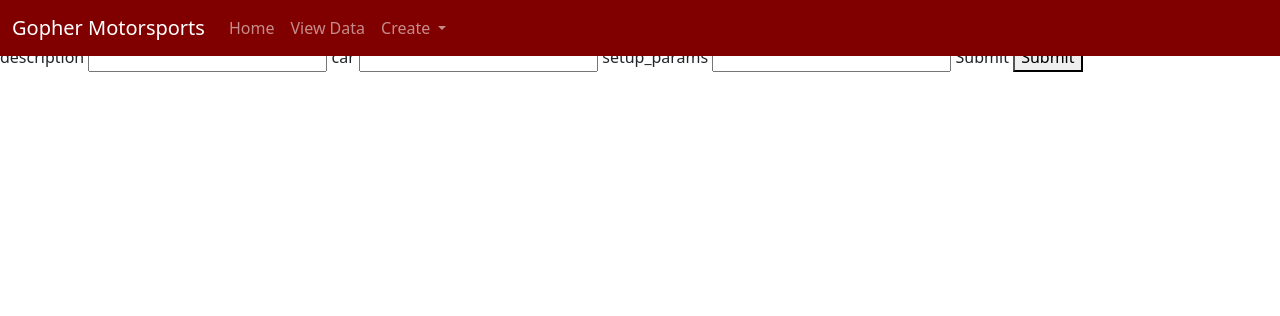
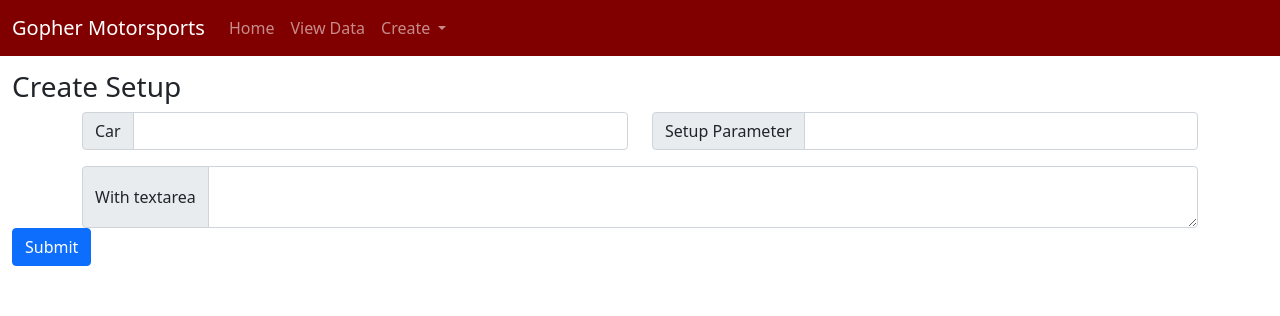
Before and after one commit to gopher-motorsports/vehicle_configuration_tracker, a Django app: page /createSetup/ in a window 1280 px wide. Shown: the top 316 px of the page. Run offline with Django 3.2, Linux system fonts and the light colour scheme.

Commit message:
containerized createsetup

```diff
--- a/vehicle_configuration_tracker/static/css/home.css
+++ b/vehicle_configuration_tracker/static/css/home.css
@@ -1,18 +1,9 @@
-body, html {
-    height: 100%;
-  }
 
 
+body{ padding-top: 70px; }
 
-.body_home {
-
-
-    background-image: url(../images/f1_car.jpg);
-    height: 100%;
-    background-position: center;
-    background-repeat: no-repeat;
-    background-size: cover;
-
-
+.background_image{
+  width: 50%;
+  height: 50%;
 
 }
--- a/vehicle_configuration_tracker/vehicle_config/templates/vehicle_config/createSetup.html
+++ b/vehicle_configuration_tracker/vehicle_config/templates/vehicle_config/createSetup.html
@@ -1,25 +1,55 @@
 {% extends 'vehicle_config/header.html' %}
 {% block content %}
+<div class="container-fluid">
 
 <form action="{% url 'createSetup' %}" method="post">
     {% csrf_token %}
+    <h3>Create Setup</h3>
 
+    <div class="container">
+        <div class="row">
+          <div class="col">
+            <div class="input-group mb-3">
+                <span class="input-group-text">Car</span>
+                <input type="text" class="form-control" name="car">
+              </div>
+            <!-- <label>car</label>
+            <input type="text" name="car"> -->
+          </div>
+          <div class="col">
+            <div class="input-group mb-3">
+                <span class="input-group-text">Setup Parameter</span>
+                <input type="text" class="form-control" name="setup_params">
+              </div>
+            <!-- <label>setup_params</label>
+            <input type="text" name="setup_params"> -->
+          </div>
+        </div>
+        <div class="row">
+          <div class="col">
+            <!-- <label>description</label>
+            <input type="text" name="description" required> -->
+            <div class="input-group">
+                <span class="input-group-text">With textarea</span>
+                <textarea class="form-control" aria-label="With textarea"></textarea>
+              </div>
+          </div>
+        </div>
+      </div>
+      <div class="row">
+        <div class="col">
+            <input class="btn btn-primary" type="submit" value="Submit">
 
-        <div>
-            <h3>Create Setup</h3>
-            <label>description</label>
-            <input type="text" name="description" required>
-            <label>car</label>
-            <input type="text" name="car">
-            <label>setup_params</label>
-            <input type="text" name="setup_params">
-            <label>Submit</label>
-            <button type="submit">Submit</button>
+            <!-- <label>Submit</label>
+            <button type="submit">Submit</button> -->
         </div>
+      </div>
+    </div>
+
     </form>
 
     {{ msg }}
 
-
+</div>
 
 {% endblock %}
--- a/vehicle_configuration_tracker/vehicle_config/templates/vehicle_config/header.html
+++ b/vehicle_configuration_tracker/vehicle_config/templates/vehicle_config/header.html
@@ -8,7 +8,8 @@
 
     <!-- Bootstrap CSS -->
     <link href="https://cdn.jsdelivr.net/npm/bootstrap@5.0.0/dist/css/bootstrap.min.css" rel="stylesheet" integrity="sha384-wEmeIV1mKuiNpC+IOBjI7aAzPcEZeedi5yW5f2yOq55WWLwNGmvvx4Um1vskeMj0" crossorigin="anonymous">
-
+    {% load static %}
+    <link rel="stylesheet" href="{% static 'css/home.css' %}">
 
 
   </head>
@@ -16,10 +17,14 @@
 
     <!-- Navbar -->
     <!--       <nav class="navbar navbar-expand-lg navbar-dark" style="background-color: #800000;">
+
  -->
+
+ <div class = "container-fluid">
  <nav class="navbar fixed-top navbar-expand-lg navbar-dark" style="background-color: #800000;">
+  <div class = "container-fluid">
 
-  <div class = "container-fluid">
+
     <a class="navbar-brand" href="#"> Gopher Motorsports</a>
     <button class="navbar-toggler" type="button" data-toggle="collapse" data-target="#navbarSupportedContent" aria-controls="navbarSupportedContent" aria-expanded="false" aria-label="Toggle navigation">
       <span class="navbar-toggler-icon"></span>
@@ -49,13 +54,21 @@
 
       </ul>
     </div>
+
   </div>
-
 </nav>
+</div>
 
 
 
+
+
+
+
+  <div>
     {% block content %}{% endblock content %}
+
+  </div>
 
     <!-- Optional JavaScript; choose one of the two! -->
 
--- a/vehicle_configuration_tracker/vehicle_config/templates/vehicle_config/home.html
+++ b/vehicle_configuration_tracker/vehicle_config/templates/vehicle_config/home.html
@@ -1,5 +1,11 @@
 {% extends 'vehicle_config/header.html' %}
 {% block content %}
 
+{% load static %}
+<div class="container-fluid">
+    <div class="background_image">
+        <img src="{% static "images/f1_car.jpg" %}" class="img-fluid" />
+    </div>
 <h1>Homeeeeeeeeeee</h1>
+</div>
 {% endblock %}
```
